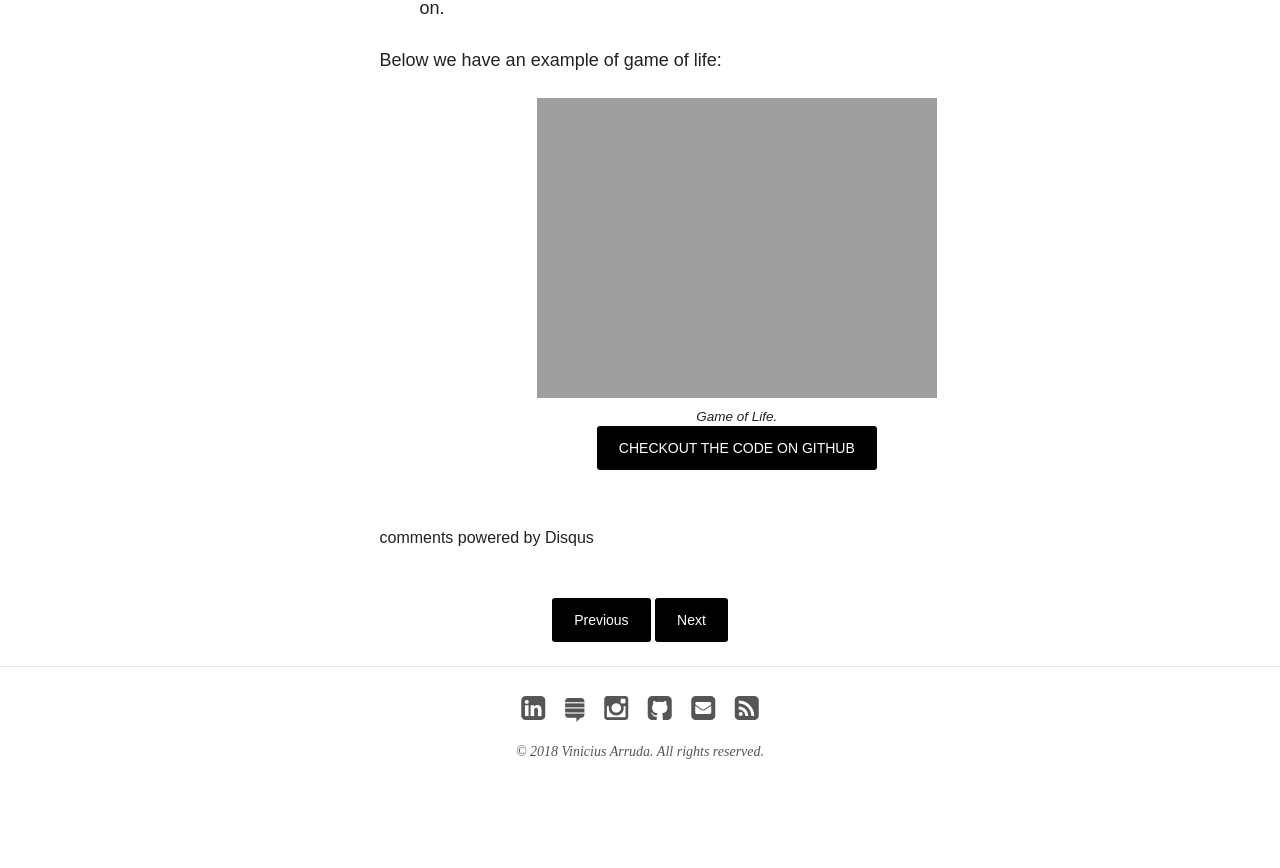
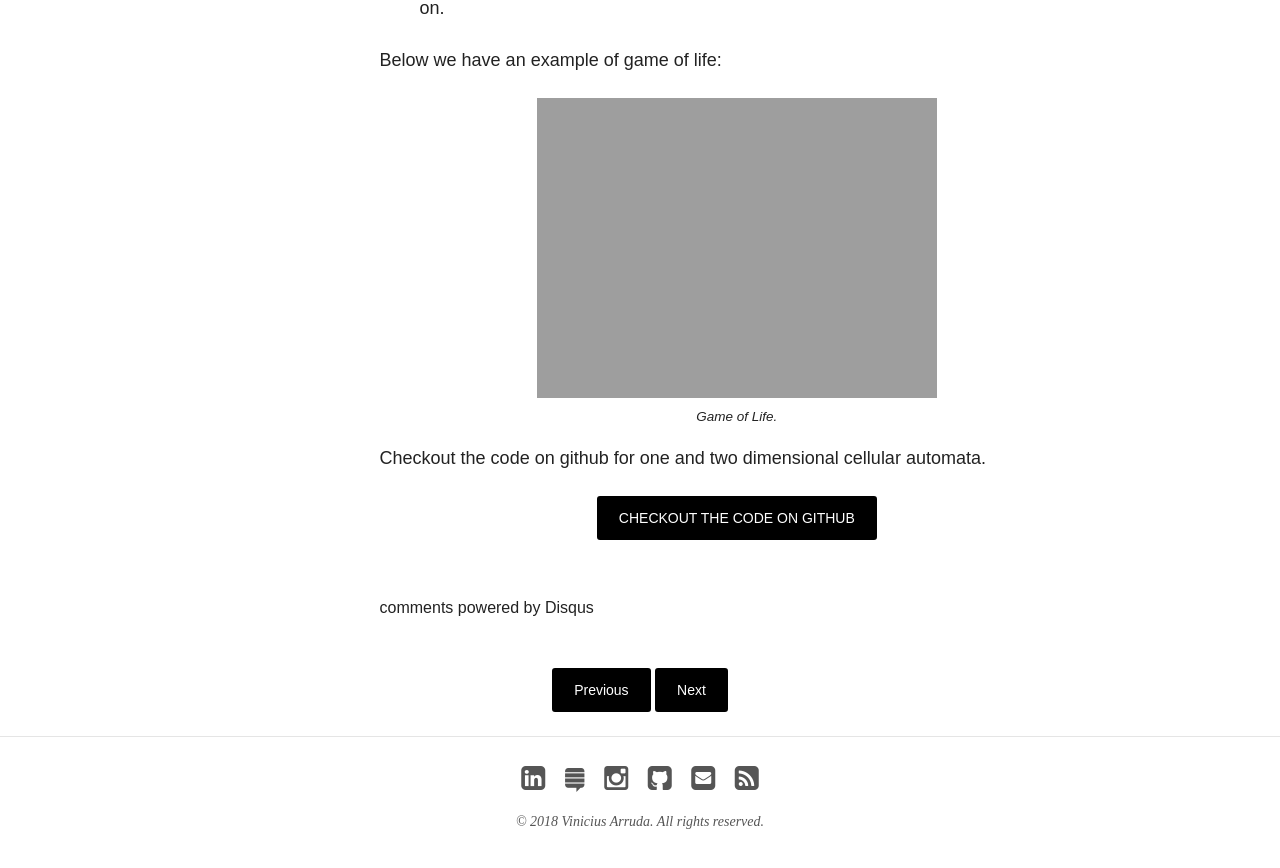
Before and after one commit to viniciusarruda/viniciusarruda.github.io, a Jekyll site: the page built from _posts/projects/2017-08-20-cellular-automata.md, in a window 1280 px wide and 900 px high, scrolled down 2243 px. Shown: the top 868 px of the window. Built offline with Jekyll 4.4.1, drawn with Linux system fonts in a browser that asks for light colours; nearby versions of some CDN libraries; comment, search, counter and statistics services are not loaded; before the commit the page ends 3073 px from its top, so only the background shows below that.

```diff
--- a/_posts/projects/2017-08-20-cellular-automata.md
+++ b/_posts/projects/2017-08-20-cellular-automata.md
@@ -3,7 +3,7 @@ layout: projects-post
 title: Cellular Automata
 excerpt: "A cellular automaton is a collection of cells on a grid of specified shape that evolves through a number of discrete time steps according to a set of rules based on the states of neighboring cells."
 categories: projects
-tags: [cellular-automata, evolution]
+tags: [cellular-automata, evolution, C]
 comments: true
 share: true
 modified: 2018-02-08
@@ -45,4 +45,6 @@ Below we have an example of game of life:
 <br><sub>*Game of Life.*</sub>
 {: .center-small-image}
 
+Checkout the code on github for one and two dimensional cellular automata.
+
 <div markdown="0" style="text-align: center"><a href="https://github.com/viniciusarruda/cellular-automata" target="_blank" class="btn">CHECKOUT THE CODE ON GITHUB</a></div>
```
